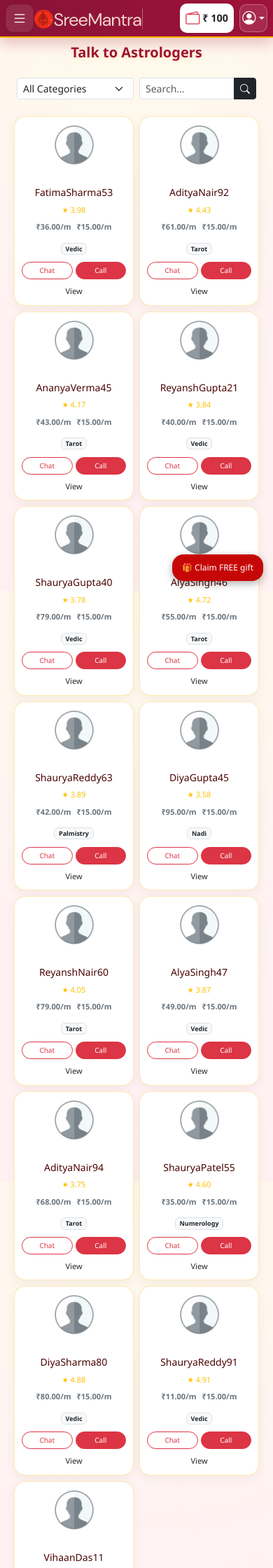
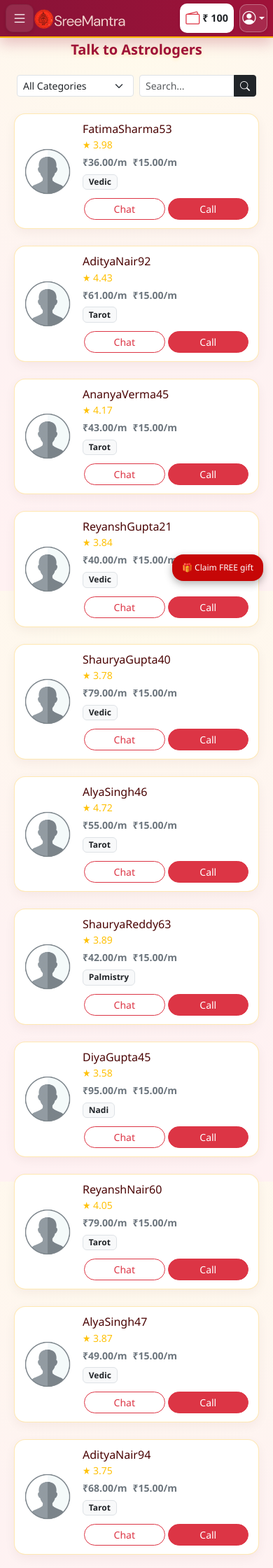
Before and after one commit to iamarjunaravind/astro_project, a Django app: page /astrologers/ in a window 390 px wide. Shown: the top 2240 px of the page at 70% size. Run offline with Django 5.2, Linux system fonts and the light colour scheme; a user stored in the database is signed in; data comes from the database, SQL or seed files in the repository; both versions use the stored data as it was after the commit.

Commit message:
feat: animate home, mobile list view, clean up style

```diff
--- a/static/css/style.css
+++ b/static/css/style.css
@@ -819,3 +846,122 @@
     animation: simpleFade 1s ease-in-out forwards;
     opacity: 0;
 }
+
+/* ================= PRODUCT GRID ================= */
+.category-wrapper {
+    width: 80%;
+    margin: 0 auto;
+}
+
+.product-grid {
+    display: grid;
+    grid-template-columns: repeat(5, 1fr);
+    gap: 15px;
+    width: 100%;
+}
+
+.product-grid .card {
+    width: 100%; /* Ensure card takes full width of grid cell */
+    height: 100%;
+}
+
+@media (max-width: 1200px) {
+    .product-grid {
+        grid-template-columns: repeat(4, 1fr);
+    }
+}
+
+@media (max-width: 992px) {
+    .product-grid {
+        grid-template-columns: repeat(3, 1fr);
+    }
+}
+
+@media (max-width: 768px) {
+    .category-wrapper {
+        width: 100%;
+        padding: 0 16px;
+    }
+
+    .product-grid {
+        display: flex;
+        overflow-x: auto;
+        gap: 10px;
+        padding-bottom: 10px;
+        width: 100%;
+    }
+
+
+    .product-grid .card {
+        min-width: 150px;
+        flex: 0 0 auto;
+    }
+}
+
+/* ================= MOBILE ASTROLOGER LIST VIEW ================= */
+@media (max-width: 576px) {
+    .service-card {
+        display: flex !important;
+        flex-direction: row !important;
+        align-items: center !important;
+        text-align: left !important;
+        padding: 12px !important;
+        gap: 15px;
+    }
+
+    .service-card .avatar-container {
+        margin: 0 !important;
+        width: 70px !important;
+        height: 70px !important;
+        flex-shrink: 0;
+    }
+
+    .astrologer-info {
+        text-align: left !important;
+        width: 100%;
+    }
+
+    .astrologer-info h5 {
+        text-align: left !important;
+        font-size: 16px;
+        margin-bottom: 2px !important;
+    }
+
+    .astrologer-info .text-warning {
+        text-align: left !important;
+        margin-bottom: 4px !important;
+    }
+
+    .price-container {
+        justify-content: flex-start !important;
+        margin-bottom: 4px !important;
+        gap: 8px !important;
+    }
+
+    .skill-container {
+        text-align: left !important;
+        margin-bottom: 8px !important;
+    }
+
+    .service-card .d-grid {
+        display: flex !important;
+        gap: 8px;
+        align-items: center;
+    }
+
+    .service-card .d-grid .row {
+       flex-grow: 1;
+       display: flex; /* Ensure buttons are side by side */
+       margin: 0;
+       width: auto;
+    }
+
+    .service-card .d-grid .row .col-6 {
+        flex: 1;
+        padding: 0 2px;
+    }
+
+    .service-card .btn-link {
+        display: none; /* Hide 'View' link on mobile if buttons are efficient */
+    }
+}
--- a/templates/astrologers/list.html
+++ b/templates/astrologers/list.html
@@ -2,44 +2,6 @@
 {% load static %}
 
 {% block content %}
-<style>
-    @media (max-width: 576px) {
-        .container.section {
-            padding-top: 20px;
-        }
-
-        .service-card {
-            padding: 10px !important;
-        }
-
-        .row.g-4 {
-            --bs-gutter-x: 0.5rem;
-            --bs-gutter-y: 0.5rem;
-        }
-
-        .service-card img {
-            width: 60px !important;
-            height: 60px !important;
-        }
-
-        .service-card h5 {
-            font-size: 14px;
-        }
-
-        .service-card .small {
-            font-size: 11px !important;
-        }
-
-        .service-card .btn-sm {
-            font-size: 10px;
-            padding: 4px 8px;
-        }
-
-        .service-card .badge {
-            font-size: 9px;
-        }
-    }
-</style>
 <div class="container section">
     <h1 class="text-center mb-4">Talk to Astrologers</h1>
 
@@ -72,22 +34,23 @@
 
     <div class="row g-4 px-1">
         {% for profile in astrologers %}
-        <div class="col-lg-3 col-md-4 col-6">
+        <div class="col-lg-3 col-md-4 col-12">
             <div class="service-card p-3 h-100 d-flex flex-column">
                 <!-- Avatar -->
                 <div style="width: 80px; height: 80px; margin: 0 auto 10px;" class="avatar-container">
                     <img src="{% static 'img/default_avatar.png' %}" alt="Avatar"
                         style="width: 100%; height: 100%; object-fit: cover; border-radius: 50%;">
                 </div>
-                <h5 class="text-center">{{ profile.user.username }}</h5>
+                <div class="astrologer-info w-100">
+                    <h5 class="text-center mb-1">{{ profile.user.username }}</h5>
                     <div class="text-warning mb-2 text-center small">★ {{ profile.rating }}</div>
 
-                <div class="d-flex justify-content-center gap-2 mb-2 small fw-bold text-center flex-wrap">
+                    <div class="d-flex justify-content-center gap-2 mb-2 small fw-bold text-center flex-wrap price-container">
                         <span class="text-secondary">₹{{ profile.chat_price_per_minute }}/m</span>
                         <span class="text-secondary">₹{{ profile.call_price_per_minute }}/m</span>
                     </div>
 
-                <div class="mb-2 text-center" style="flex-grow: 1;">
+                    <div class="mb-2 text-center skill-container">
                         {% for skill in profile.skills.all|slice:":1" %}
                         <span class="badge bg-light text-dark border">{{ skill.name }}</span>
                         {% endfor %}
@@ -109,6 +72,7 @@
                     </div>
                 </div>
             </div>
+        </div>
         {% empty %}
         <p class="text-center">No astrologers available.</p>
         {% endfor %}
--- a/templates/base.html
+++ b/templates/base.html
@@ -17,6 +17,8 @@
       href="https://cdn.jsdelivr.net/npm/bootstrap-icons/font/bootstrap-icons.css"
       rel="stylesheet"
     />
+    <!-- AOS CSS -->
+    <link href="https://unpkg.com/aos@2.3.1/dist/aos.css" rel="stylesheet">
 
     {% load static %}
     <link rel="stylesheet" href="{% static 'css/style.css' %}" />
@@ -283,12 +285,10 @@
                   <hr class="dropdown-divider" />
                 </li>
                 <li>
-                  <a
-                    class="dropdown-item d-flex align-items-center gap-2 text-danger"
-                    href="{% url 'accounts:logout' %}"
-                    ><i class="bi bi-box-arrow-right"></i> {% trans "Logout"
-                    %}</a
-                  >
+                  <a class="dropdown-item d-flex align-items-center gap-2 text-danger"
+                    href="{% url 'accounts:logout' %}">
+                    <i class="bi bi-box-arrow-right"></i> {% trans "Logout"%}
+                  </a>
                 </li>
               </ul>
             </div>
@@ -641,6 +641,15 @@
     <script src="https://cdn.jsdelivr.net/npm/bootstrap@5.3.2/dist/js/bootstrap.bundle.min.js"></script>
     <script src="{% static 'js/main.js' %}"></script>
 
+    <!-- AOS JS -->
+    <script src="https://unpkg.com/aos@2.3.1/dist/aos.js"></script>
+    <script>
+      AOS.init({
+        duration: 800,
+        once: true,
+      });
+    </script>
+
     <!-- PWA Service Worker Registration -->
     <script>
       if ("serviceWorker" in navigator) {
```
Also changed, not shown: other parts of static/css/style.css (+38 -11 lines), scripts/peek_users.py (added, +9 -0 lines), scripts/setup_credentials.py (added, +41 -0 lines), templates/home.html (+20 -23 lines), db.sqlite3, static/img/icon_chat.svg (added), static/img/icon_pooja.svg (added), static/img/icon_store.svg (added), static/img/icon_talk.svg (added), static/img/logo.png, static/img/logoxz.png (added). Lines whose indentation alone changed are shown as unchanged.
